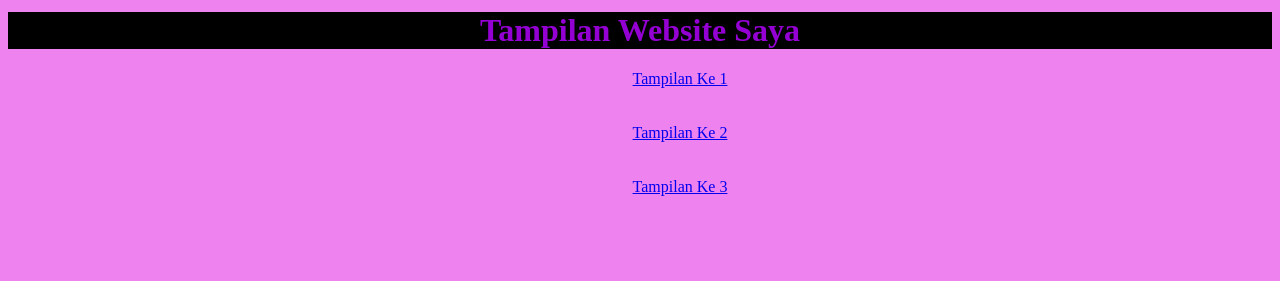
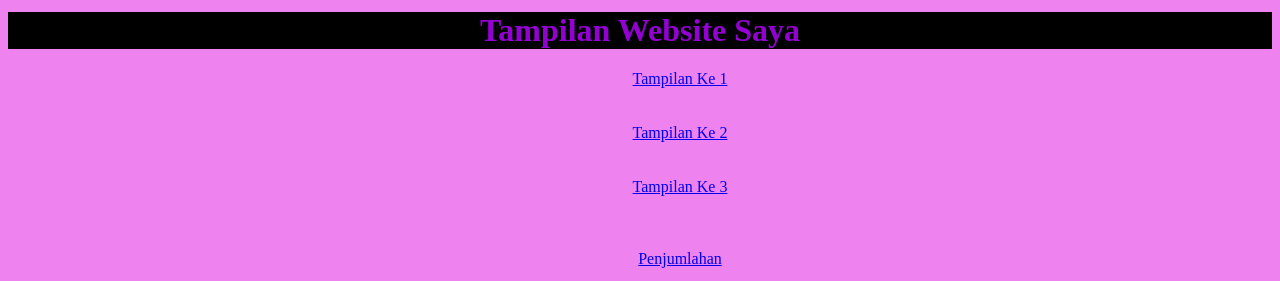
Before and after one commit to jarakutiw/Tugas_Pemweb2_-6-, a plain HTML site: page dashboard(4).html in a window 1280 px wide. Shown: the part 546-827 px from the top of the page. Before the commit the page ends 800 px from the top, so only its background shows below. Drawn offline with Linux system fonts and the light colour scheme.

Commit message:
Update dashboard(4).html

```diff
--- a/dashboard(4).html
+++ b/dashboard(4).html
@@ -60,9 +60,11 @@
             <ul>
                 <a href="tampilan1.html">Tampilan Ke 1</a><br><br>
                 <a href="tampilan2.html">Tampilan Ke 2</a><br><br>
-                <a href="tampilan3.html">Tampilan Ke 3</a><br><br>
+                <a href="tampilan3.html">Tampilan Ke 3</a><br><br><br>
+                <a href="penjumlahan(6).html">Penjumlahan </a>
             </ul>
         </ol>
 
+
 </body>
 </html>
```
